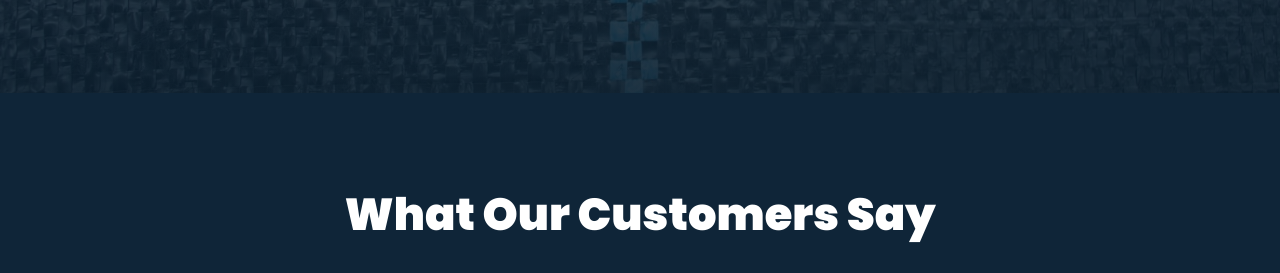
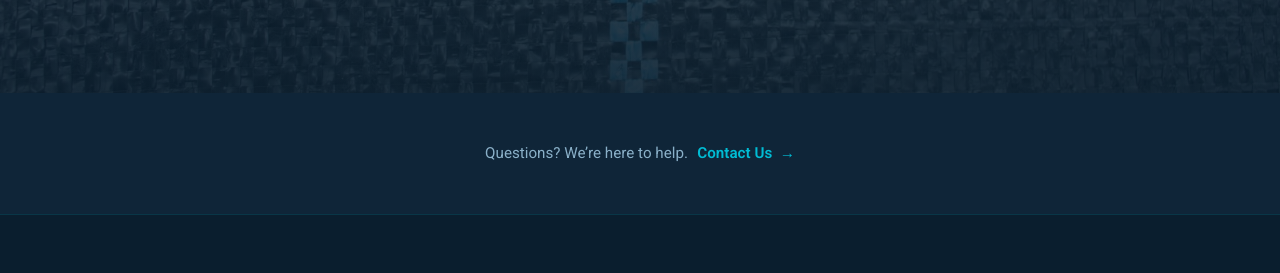
Before and after one commit to northslopeindustries/ns-geo-site, a plain HTML site: page index.html in a window 1280 px wide. Shown: the part 1660-1933 px from the top of the page. Drawn offline with Linux system fonts and the light colour scheme.

Commit message:
Home page: hide the placeholder reviews section for now
"What Our Customers Say" still holds placeholder reviews, so the whole
section is hidden (not deleted) until real reviews are ready; removing
the word "hidden" on it brings it back. The "Questions? We're here to
help." line gets its own space above it while the reviews are hidden.
CLAUDE.md notes how to show the section again.

Co-Authored-By: Claude Opus 5.5 <noreply@anthropic.com>
Claude-Session: https://claude.ai/code/session_01UyrqHeUM45FTyz1VmRJLtB

```diff
--- a/index.html
+++ b/index.html
@@ -188,10 +188,12 @@
   </section>
 
   <!-- ── REVIEWS ──────────────────────────────────────────────── -->
-  <!-- Customer reviews. The three below are PLACEHOLDERS. To add a real
-       review, replace the quote text inside <blockquote> and the name
-       inside "review-name"; keep everything else as it is. -->
-  <section class="reviews">
+  <!-- Customer reviews. HIDDEN for now (the word "hidden" below) because
+       the three reviews are still PLACEHOLDERS. To add a real review,
+       replace the quote text inside <blockquote> and the name inside
+       "review-name"; keep everything else as it is. Once all three are
+       real, delete the word "hidden" to show the section again. -->
+  <section class="reviews" hidden>
     <div class="container">
       <div class="section-header centered fade-up">
         <h2>What Our Customers Say</h2>
--- a/styles.css
+++ b/styles.css
@@ -1351,6 +1351,9 @@
        same background as the reviews so it is not its own section. */
     .reviews { padding-bottom: 3.5rem; }
     .help-line { background: var(--navy-base); text-align: center; padding: 0 1.5rem 3rem; font-size: 0.95rem; color: var(--muted-fg); }
+    /* While the reviews section is hidden, the help line needs its own
+       space above it. */
+    .reviews[hidden] + .help-line { padding-top: 3rem; }
     .help-line a { color: var(--primary); font-weight: 600; margin-left: 0.35rem; white-space: nowrap; }
     .help-line a:hover { color: #fff; }
     @media (max-width: 1024px) {
```
Also changed, not shown: 1 other file.
